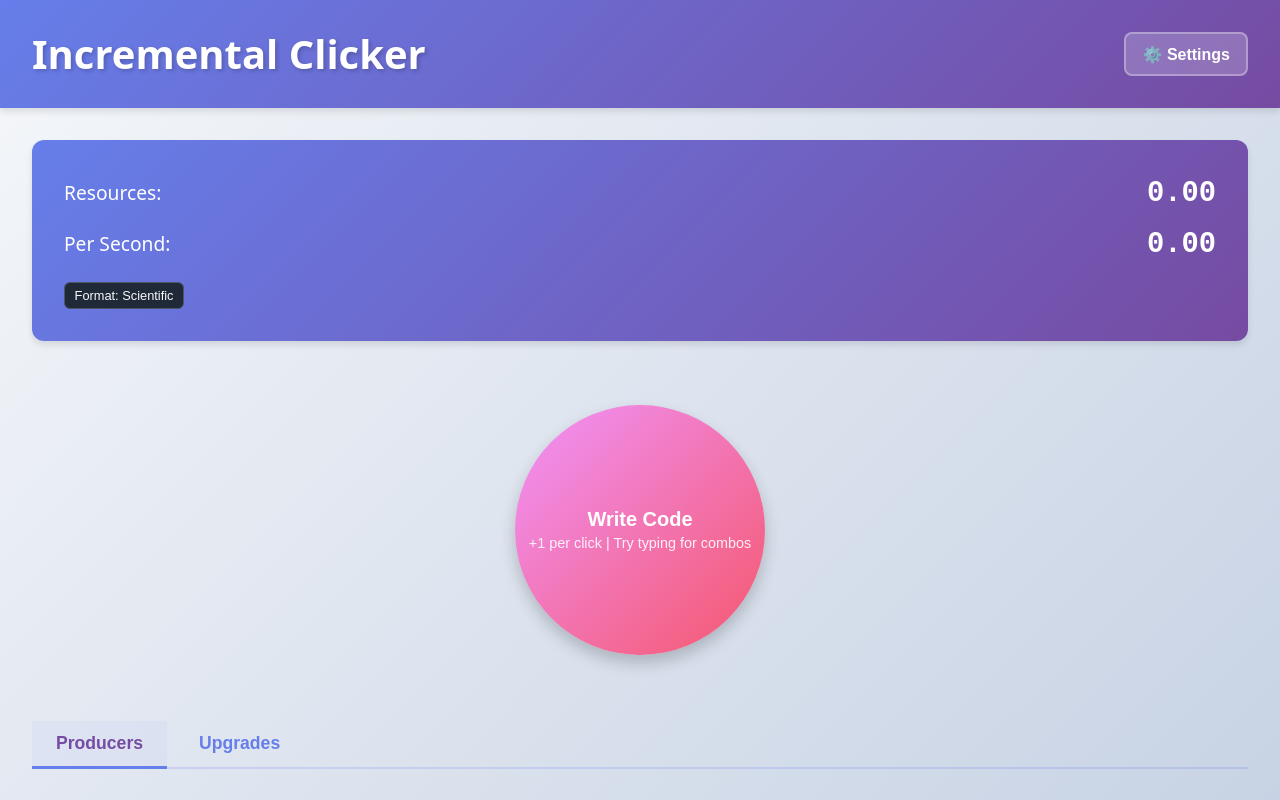
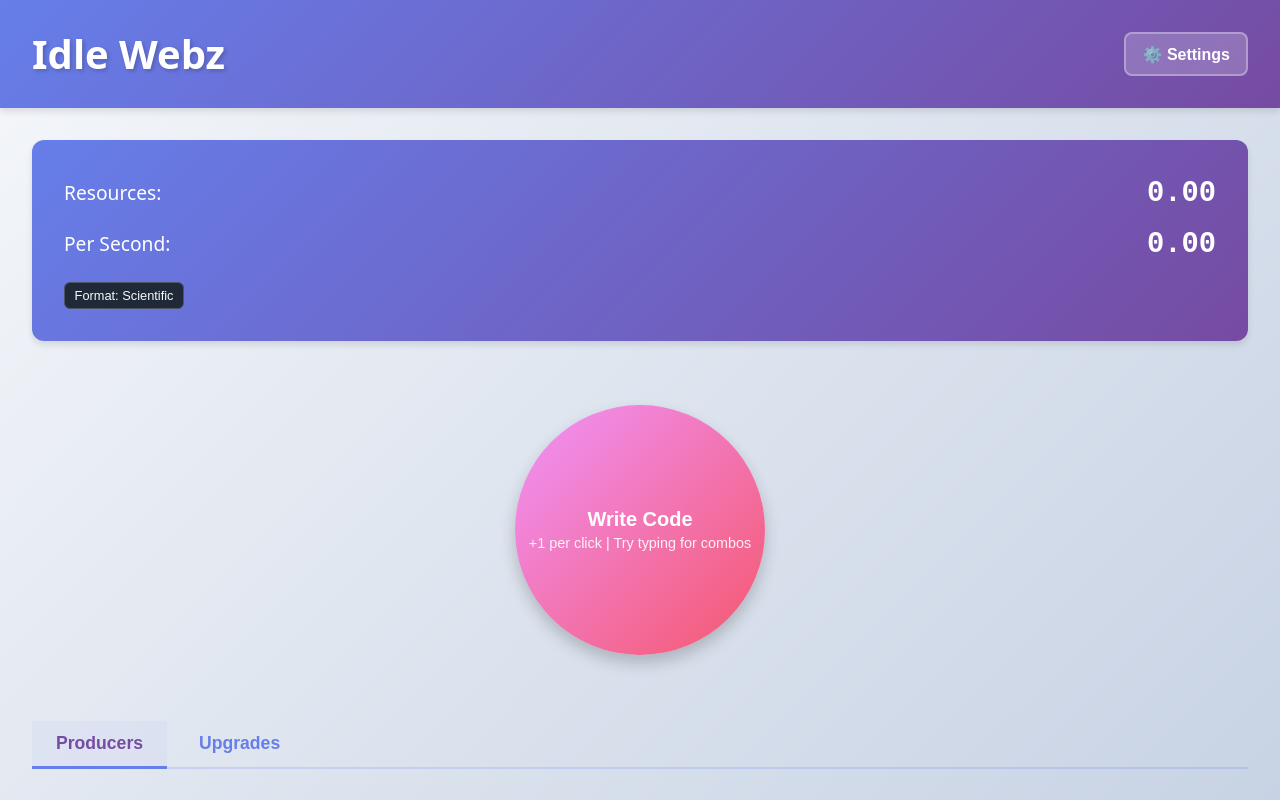
Before and after one commit to pattonwebz/idle-webz, a React (Vite) app: page / in a window 1280 px wide. Shown: the top 800 px of the page. Built offline with nearby package versions, Linux system fonts and the light colour scheme.

Commit message:
chore(branding): rename game to Idle Webz (header and HTML title)

```diff
--- a/index.html
+++ b/index.html
@@ -4,7 +4,7 @@
     <meta charset="UTF-8" />
     <link rel="icon" type="image/svg+xml" href="/vite.svg" />
     <meta name="viewport" content="width=device-width, initial-scale=1.0" />
-    <title>untitled</title>
+    <title>Idle Webz</title>
   </head>
   <body>
     <div id="root"></div>
--- a/src/App.tsx
+++ b/src/App.tsx
@@ -26,7 +26,7 @@ function GameContent() {
   return (
     <div className="app">
       <header className="app-header">
-        <h1>Incremental Clicker</h1>
+        <h1>Idle Webz</h1>
         <GameControls />
       </header>
       <main className="app-main">
```
